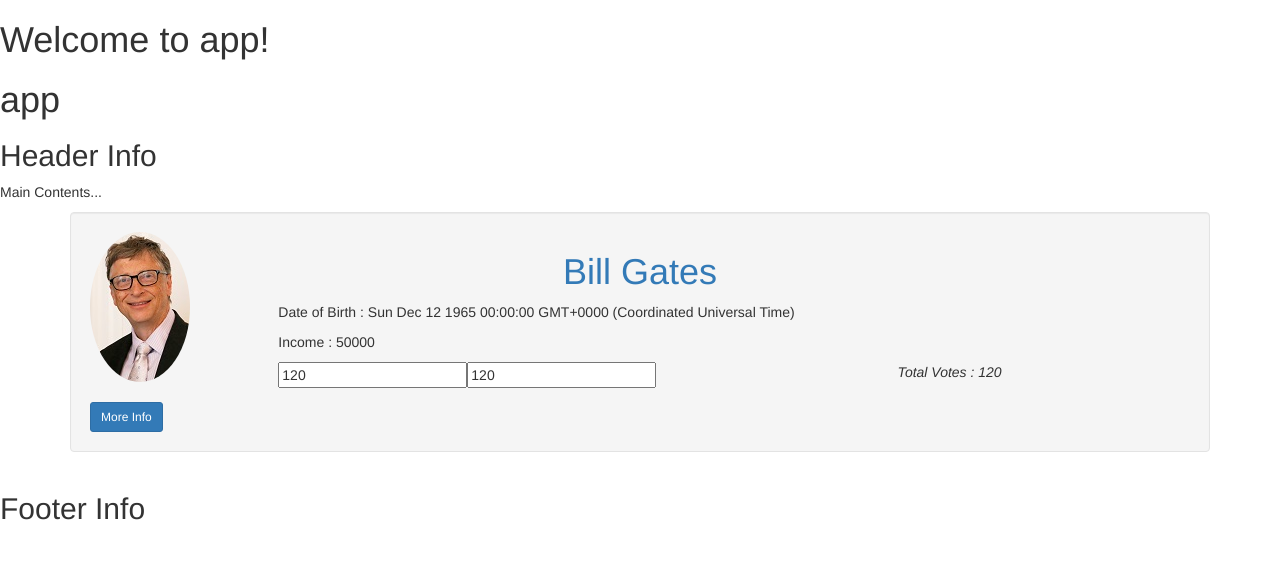
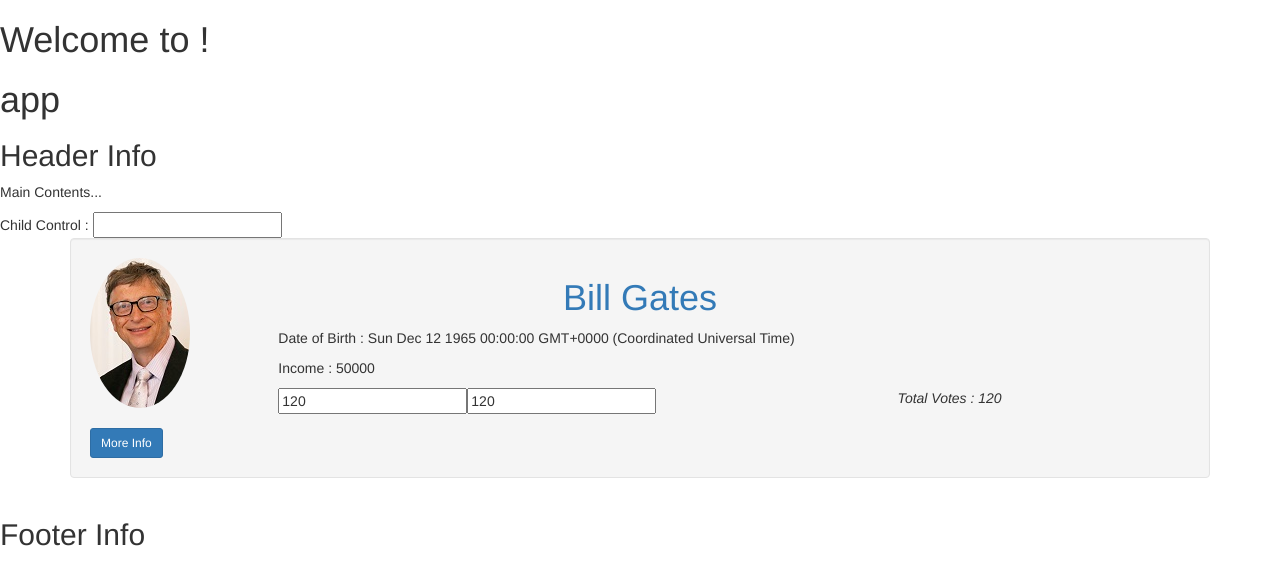
Before and after one commit to synergy2411/sg-app, an Angular app: page / in a window 1280 px wide. Shown: the top 584 px of the page. Built offline with nearby package versions, Linux system fonts and the light colour scheme.

Commit message:
child to parent communication implemented

```diff
--- a/src/app/app.component.html
+++ b/src/app/app.component.html
@@ -1,10 +1,11 @@
 <!--The content below is only a placeholder and can be replaced.-->
 <div>
   <h1>
-    Welcome to {{ title }}!
+    Welcome to {{ parentValue }}!
   </h1>
 
-  <app-user [user]="user" [xyz]="title">
+  <app-user [user]="user" [xyz]="title"
+      (childEvent)="parentEvent($event)">
     <header>Header Info</header>
     <main class="main-class">Main Contents...</main>
     <footer>Footer Info</footer>
--- a/src/app/app.component.ts
+++ b/src/app/app.component.ts
@@ -8,6 +8,12 @@
 })
 export class AppComponent {
   title = 'app';
+  parentValue : string;
+
+  parentEvent(eventdata){
+   // alert("Data from Child " + eventdata);
+   this.parentValue = eventdata;
+  }
 
   user : User = {
       firstName : "Bill",
--- a/src/app/user/user.component.html
+++ b/src/app/user/user.component.html
@@ -8,6 +8,9 @@
 <p>
     <ng-content select = ".main-class"></ng-content>
 </p>
+
+Child Control :
+<input type="text" (keyup)="onKeyUp(childControl.value)" #childControl>
 
 <div class="container">
 <ul class="list-unstyled">
--- a/src/app/user/user.component.ts
+++ b/src/app/user/user.component.ts
@@ -1,5 +1,6 @@
-import { Component, Input } from '@angular/core';
+import { Component, Input, Output, EventEmitter } from '@angular/core';
 import { User } from '../model/user';
+
 
 @Component({
     selector : 'app-user',
@@ -8,6 +9,13 @@
 export class UserComponent{
     @Input('xyz') title : string;
     @Input('user') user : User;
+
+    @Output('childEvent') childEvent = new EventEmitter<string>();
+
+    onKeyUp(value : string){
+        this.childEvent.emit(value);
+        console.log(value);
+    }
     moreInfo(user : User){
         alert(`${user.firstName}
             is working with ${user.company}!!!`);
```
